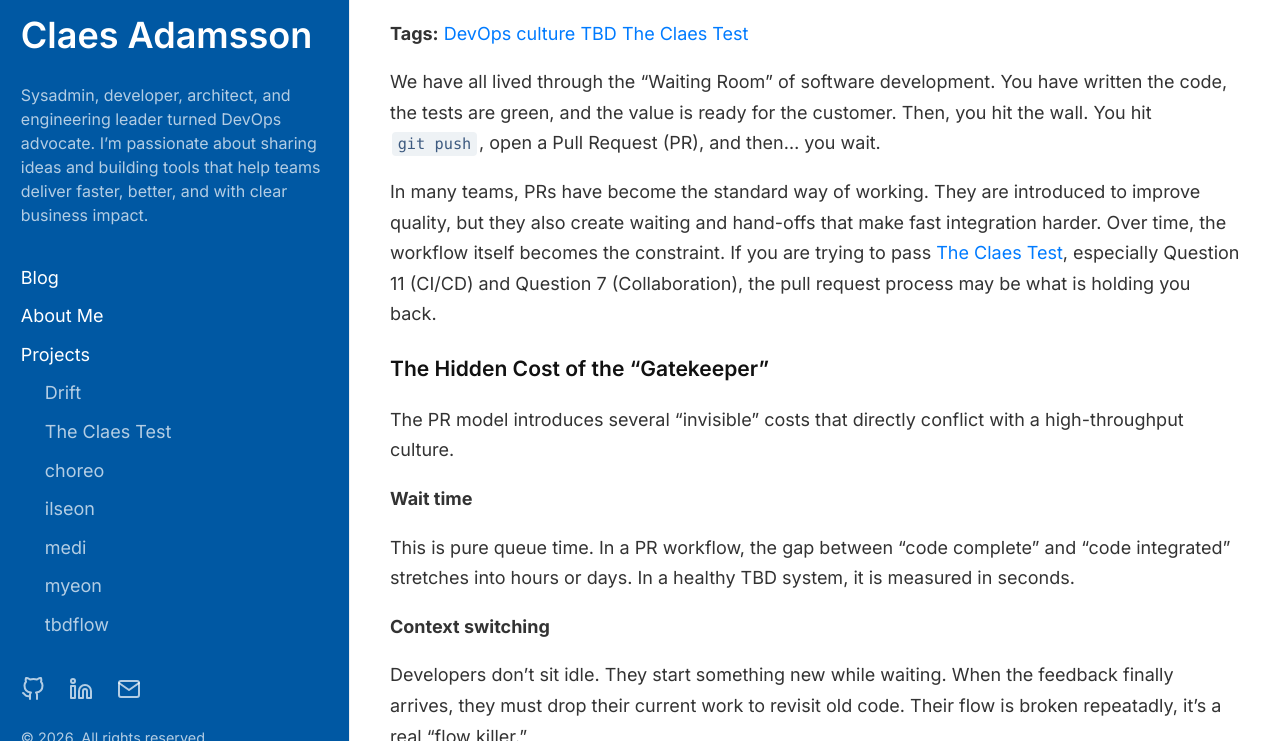
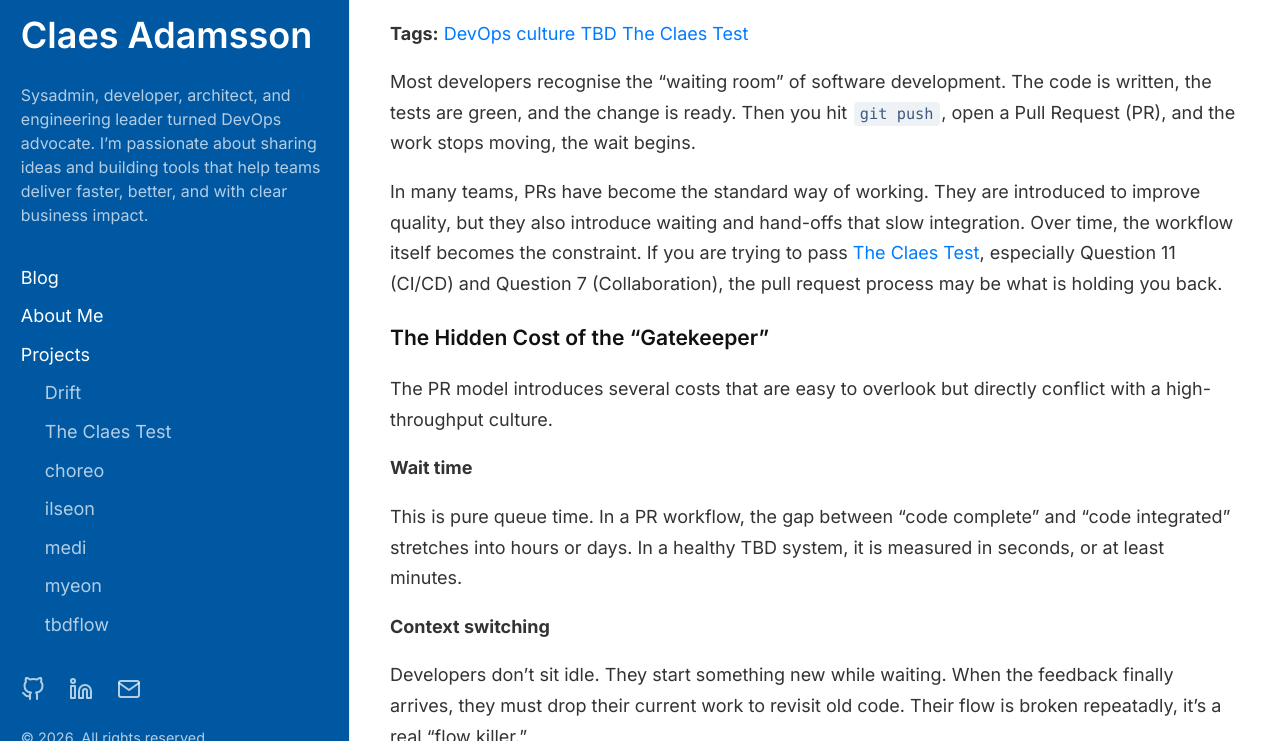
Before and after one commit to cladam/cladam.github.io, a Jekyll site: the page built from _posts/2026-02-19-the-pull-request-trap.md, in a window 1280 px wide and 900 px high, cut to the strip 159-900 px from the top of the window. Built offline with Jekyll 4.4.1, drawn with Linux system fonts in a browser that asks for light colours; comment, search, counter and statistics services are not loaded; some of the changed text lies outside the part shown.

Commit message:
fix: change wording and fix syntax

```diff
--- a/_posts/2026-02-19-the-pull-request-trap.md
+++ b/_posts/2026-02-19-the-pull-request-trap.md
@@ -6,17 +6,17 @@ tags: [DevOps, culture, TBD, The Claes Test]
 comments: true
 ---
 
-We have all lived through the "Waiting Room" of software development. You have written the code, the tests are green, and the value is ready for the customer. Then, you hit the wall. You hit `git push`, open a Pull Request (PR), and then... you wait.
+Most developers recognise the "waiting room" of software development. The code is written, the tests are green, and the change is ready. Then you hit `git push`, open a Pull Request (PR), and the work stops moving, the wait begins.
 
-In many teams, PRs have become the standard way of working. They are introduced to improve quality, but they also create waiting and hand-offs that make fast integration harder. Over time, the workflow itself becomes the constraint. If you are trying to pass [The Claes Test](https://cladam.github.io/projects/the-claes-test/), especially Question 11 (CI/CD) and Question 7 (Collaboration), the pull request process may be what is holding you back.
+In many teams, PRs have become the standard way of working. They are introduced to improve quality, but they also introduce waiting and hand-offs that slow integration. Over time, the workflow itself becomes the constraint. If you are trying to pass [The Claes Test](https://cladam.github.io/projects/the-claes-test/), especially Question 11 (CI/CD) and Question 7 (Collaboration), the pull request process may be what is holding you back.
 
 ### The Hidden Cost of the "Gatekeeper"
 
-The PR model introduces several "invisible" costs that directly conflict with a high-throughput culture.
+The PR model introduces several costs that are easy to overlook but directly conflict with a high-throughput culture.
 
 **Wait time**
 
-This is pure queue time. In a PR workflow, the gap between “code complete” and “code integrated” stretches into hours or days. In a healthy TBD system, it is measured in seconds.
+This is pure queue time. In a PR workflow, the gap between “code complete” and “code integrated” stretches into hours or days. In a healthy TBD system, it is measured in seconds, or at least minutes.
 
 **Context switching**
 
@@ -88,10 +88,10 @@ When integration is effortless, changes stay small. Small commits are easier to
 
 ### Summary: Throughput is a Safety Feature
 
-In a traditional mindset, PRs provide stability and are seen as protection.
+Pull Requests are often treated as a safety mechanism. The assumption is that stopping changes before integration reduces risk.
 
-In a DevOps and systems thinking perspective, safety comes from the ability to detect problems quickly and correct them immediately.
+In practice, safety comes from fast feedback and the ability to correct problems quickly. Systems that integrate continuously tend to detect issues earlier and recover faster.
 
-By removing the PR trap, we empower developers to take ownership of the trunk. We move away from "gatekeeping" and toward a culture where every commit is treated as a production-ready investment.
+Removing the PR trap does not remove quality control. It shifts quality into the daily work: small changes, fast feedback, and shared responsibility for the trunk.
 
-It is a cultural shift, from gatekeeping towards a shared responsibility and continuous learning.
+That shift is less about tooling and more about how teams work together.
```
